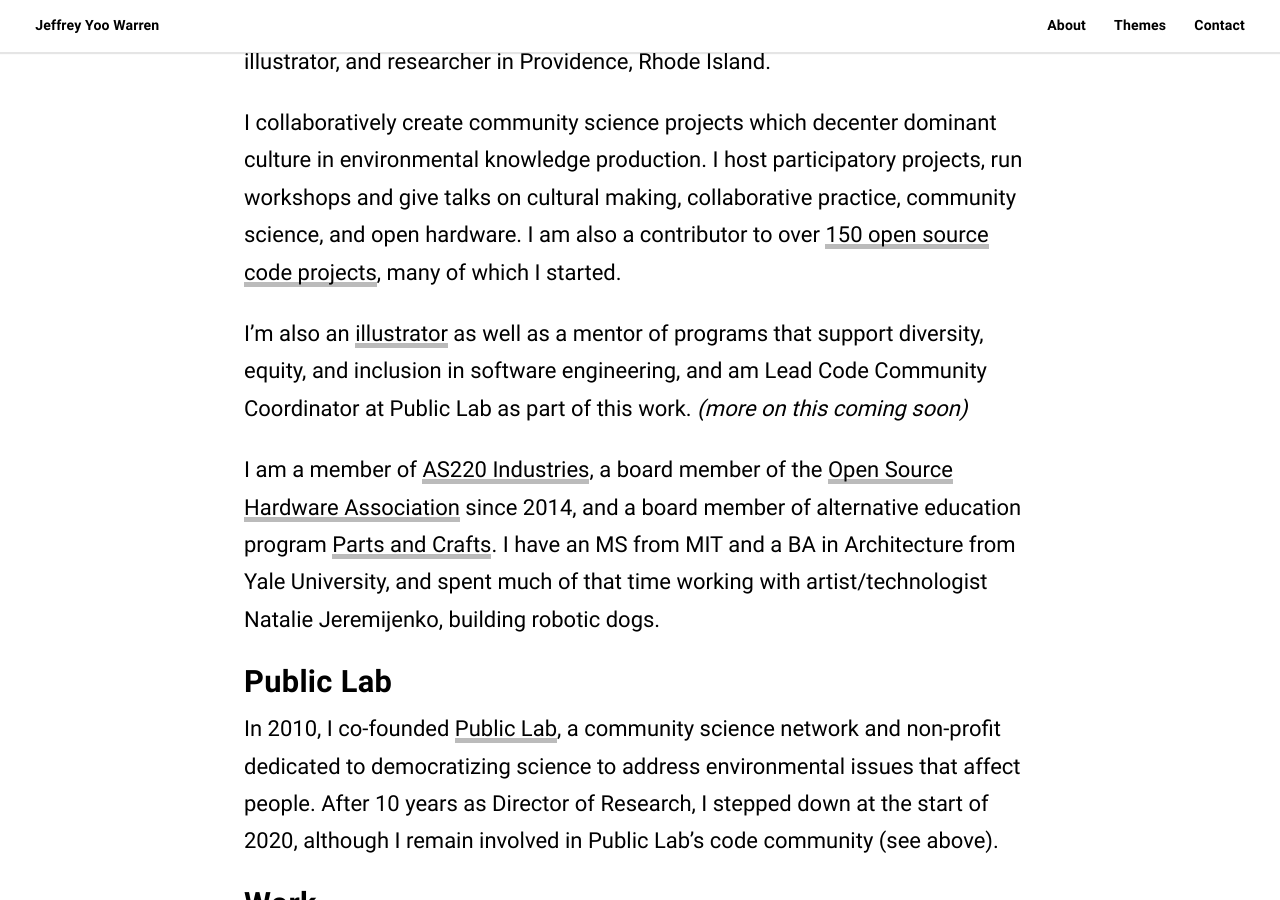
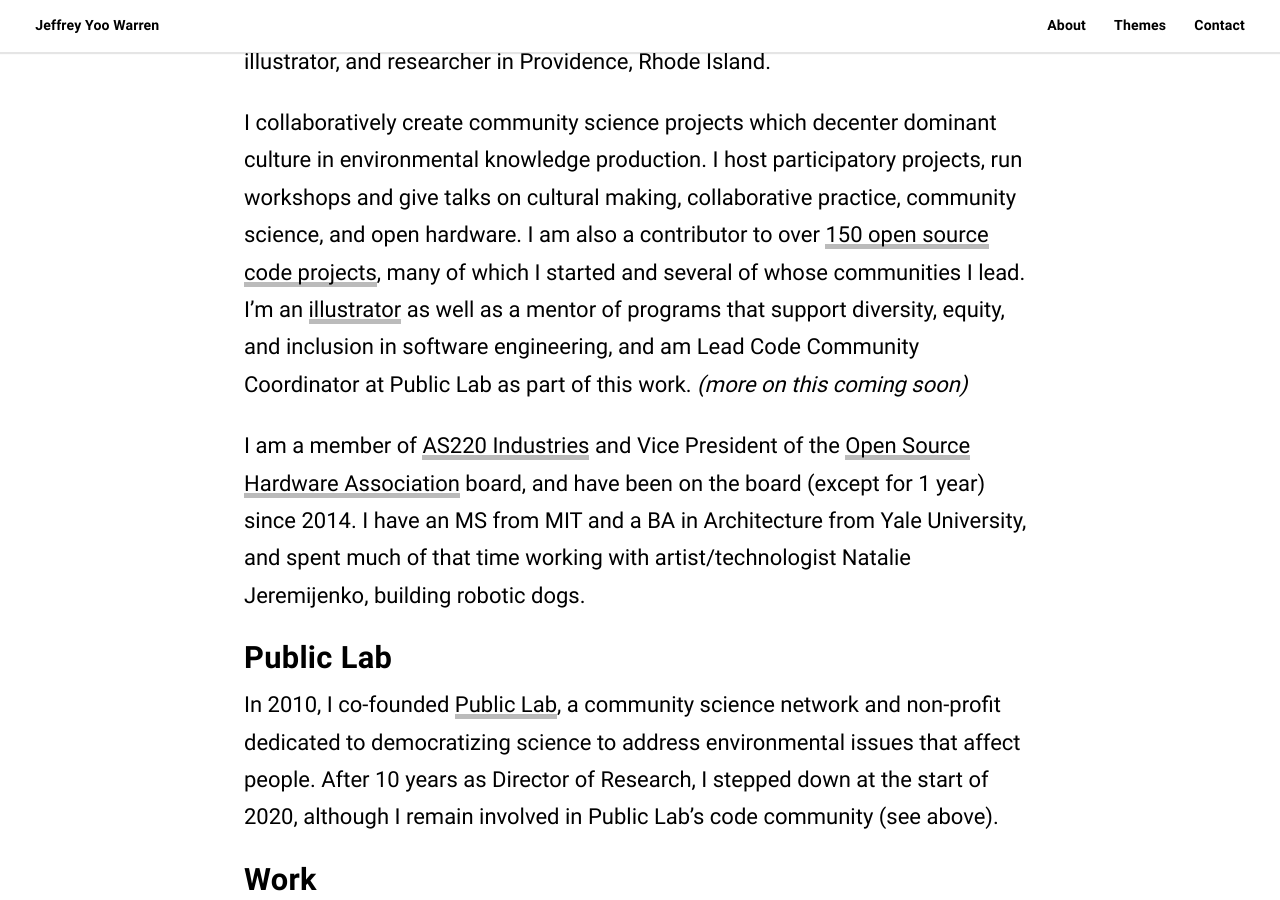
Before and after one commit to jywarren/portfolio, a Jekyll site: the page built from about.markdown, in a window 1280 px wide and 900 px high, scrolled down 1210 px. Built offline with Jekyll 4.4.1, drawn with Linux system fonts in a browser that asks for light colours; some web fonts are replaced.

Commit message:
Update about.markdown

```diff
--- a/about.markdown
+++ b/about.markdown
@@ -6,11 +6,9 @@
 
 My name is Jeffrey Yoo Warren, and I am an artist, community scientist, illustrator, and researcher in Providence, Rhode Island.
 
-I collaboratively create community science projects which decenter dominant culture in environmental knowledge production. I host participatory projects, run workshops and give talks on cultural making, collaborative practice, community science, and open hardware. I am also a contributor to over [150 open source code projects](https://github.com/jywarren/), many of which I started.
+I collaboratively create community science projects which decenter dominant culture in environmental knowledge production. I host participatory projects, run workshops and give talks on cultural making, collaborative practice, community science, and open hardware. I am also a contributor to over [150 open source code projects](https://github.com/jywarren/), many of which I started and several of whose communities I lead. I'm  an <a href="/inks/2019-01-01-illustration/">illustrator</a> as well as a mentor of programs that support diversity, equity, and inclusion in software engineering, and am Lead Code Community Coordinator at Public Lab as part of this work. _(more on this coming soon)_
 
-I'm also an <a href="/inks/2019-01-01-illustration/">illustrator</a> as well as a mentor of programs that support diversity, equity, and inclusion in software engineering, and am Lead Code Community Coordinator at Public Lab as part of this work. _(more on this coming soon)_
-
-I am a member of [AS220 Industries](https://industries.as220.org), a board member of the [Open Source Hardware Association](https://oshwa.org) since 2014, and a board member of alternative education program [Parts and Crafts](https://partsandcrafts.org). I have an MS from MIT and a BA in Architecture from Yale University, and spent much of that time working with artist/technologist Natalie Jeremijenko, building robotic dogs.
+I am a member of [AS220 Industries](https://industries.as220.org) and Vice President of the [Open Source Hardware Association](https://oshwa.org) board, and have been on the board (except for 1 year) since 2014. I have an MS from MIT and a BA in Architecture from Yale University, and spent much of that time working with artist/technologist Natalie Jeremijenko, building robotic dogs.
 
 ### Public Lab
 
```
